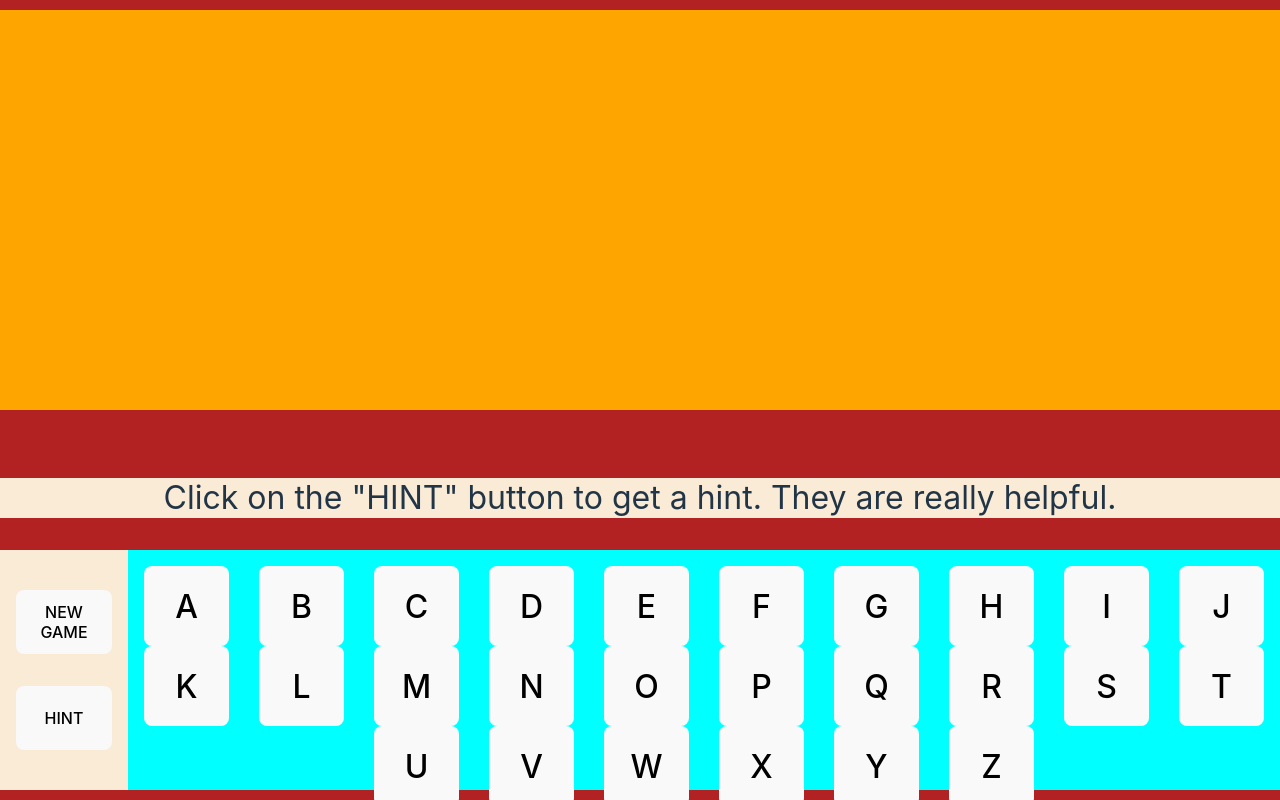
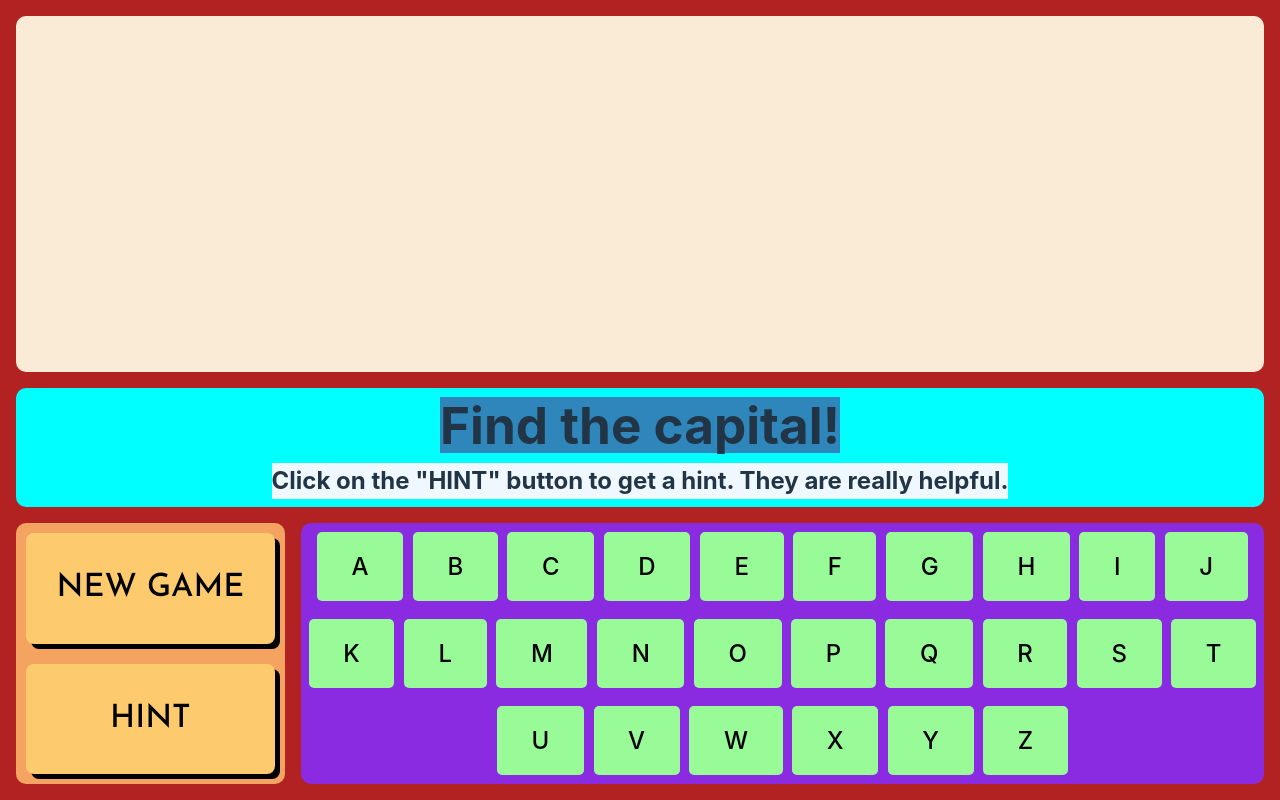
Before and after one commit to nikolaos-konstan/React-hangman, a React (Vite) app in the folder Hangman/: page / in a window 1280 px wide. Built offline with nearby package versions, Linux system fonts and the light colour scheme.

Commit message:
CSS update

```diff
--- a/Hangman/src/App.css
+++ b/Hangman/src/App.css
@@ -1,89 +1,139 @@
-html, body {
+@import url("https://fonts.googleapis.com/css2?family=Josefin+Sans:wght@500&display=swap");
+*,
+*::before,
+*::after {
   margin: 0;
   padding: 0;
+  box-sizing: border-box;
+}
+.grid-container {
   background-color: firebrick;
-  overflow: hidden;
+  width: 100vw;
+  height: 100vh;
+  padding: 1rem;
+  display: grid;
+  gap: 1rem;
+  grid-template-columns: 1fr 4fr;
+  grid-template-rows: 3fr 1fr 2fr;
 }
 
-.word {
-  height: 50vh;
-  width: 100vw;
-  background-color: orange;
+.grid-item{
+  border-radius: 10px;
+}
+
+.grid-item-1 {
+  grid-column: span 2;
+  background-color: antiquewhite;
   display: flex;
-  flex-wrap: nowrap;
+  flex-flow: row nowrap;
+
+  justify-content: center;
+  align-items: center;
+}
+.grid-item-2 {
+  grid-column: span 2;
+  background-color: aqua;
+  display: flex;
+  flex-direction: column;
+  justify-content: center;
+  align-items: center;
+  gap: 10px;
+
+}
+.grid-item-3 {
+  background-color: sandybrown;
+  display: flex;
+  flex-direction: column;
+  justify-content: center;
+  align-items: center;
+
+}
+.grid-item-4 {
+  background-color: blueviolet;
+  display: flex;
+  flex-flow: row wrap;
   justify-content: center;
   align-items: center;
 }
 
-.winning {
-  background-color: antiquewhite;
+.letter {
+  background-color: crimson;
+  margin: 0.5em;
+  flex: 0 1 2em;
+  height: 2em;
+
+  border: 2px solid #2e86bb;
+  border-radius: 20px;
+  font-size: 5rem;
   display: flex;
   justify-content: center;
   align-items: center;
+
 }
 
-p{
-  height: 5vh;
+.key {
+  background-color: palegreen;
+  margin: 0.2em;
+  flex: 0 1 auto;
+
+  border-radius: 5px;
+  font-size: 1.5rem;
+
+}
+
+.btn {
+  flex: 1 1 auto;
+
+
+  margin: 10px;
+  font-weight: bold;
   font-size: 2rem;
-  width: 100vw;
+  font-family: "Josefin Sans", sans-serif;
+  background-color: #fdcb6e;
+  cursor: pointer;
+  box-shadow: 5px 5px 0 0;
+  transition: 0.2s;
   display: flex;
   justify-content: center;
   align-items: center;
-  background-color: antiquewhite;
-}
 
-.letter {
-  font-size: 6rem;
-  border-radius: 20px;
-  height: 200px;
-  width: 200px;
-  display: flex;
-  background-color: bisque;
-  margin: 10px;
-  justify-content: center;
-  align-items: center;
+
 }
 
 
 
-.container {
-  display: flex;
-  height: 30vh;
-  width: 100vw;
+.span {
+  position: absolute;
+  text-decoration: none;
+  color: #000;
+  z-index: 1000;
 
 }
 
-.options {
-  background-color: antiquewhite;
-  display: flex;
-  flex-direction: column;
-  justify-content: center;
+.btn::after {
+  content: "";
+  top: 0;
+  left: 0;
+  width: 170px;
+  height: 70px;
+
+  opacity: 0;
+  transition: 0.3s;
+}
+.btn:hover {
+  box-shadow: -5px -5px 0 0;
+  transform: scale(0.9);
+}
+.btn:hover::after {
+  opacity: 1;
 }
 
-.btn {
-  font-size: 1rem;
-  width: 6rem;
-  height: 4rem;
-  margin: 1rem;
+h1 {
+  background-color: #2e86bb;
+
 }
 
-
-.keyboard {
-  background-color: aqua;
-  padding: 1rem;
-  display: flex;
-  flex-wrap: wrap;
-  justify-content: center;
-  gap: 0px 30px;
-}
-
-.key {
-  padding: 2rem;
-  font-size: 2rem;
-  display: flex;
-  justify-content: center;
-  align-items: center;
-  width: 85px;
-  height: 80px;
+h2 {
+  background-color: aliceblue;
 
 }
--- a/Hangman/src/App.jsx
+++ b/Hangman/src/App.jsx
@@ -54,7 +54,7 @@ function App() {
   console.log(counter)
 
   return (
-    <div>
+    <div className='grid-container'>
       <Word
       myCapital = {myCapital}
       myUsedLetters={myUsedLetters}
@@ -69,7 +69,6 @@ function App() {
        hint={hint}
        counter={counter}
        />
-       <div className="container">
         <Options
         handleClickNewGame = {handleClickNewGame}
         handleClickHint={handleClickHint}
@@ -82,7 +81,6 @@ function App() {
         myCapital = {myCapital}
         myCapitalArray={myCapitalArray}
         />
-      </div>
     </div>
   )
 }
--- a/Hangman/src/components/Key.jsx
+++ b/Hangman/src/components/Key.jsx
@@ -7,7 +7,10 @@ const Key = ({value, handleClickKey, index, myUsedLetters, myCapitalArray}) => {
 
 
   return (
-    <button disabled={myUsedLetters.includes(value)||myCapitalArray.length===0} onClick={()=>handleClickKey(value)} key={index} className={"key"}>{value}</button>
+    <div className="key">
+      <button disabled={myUsedLetters.includes(value)||myCapitalArray.length===0} onClick={()=>handleClickKey(value)} key={index} className={"key"}>{value}</button>
+    </div>
+
   )
 }
 
--- a/Hangman/src/components/Keyboard.jsx
+++ b/Hangman/src/components/Keyboard.jsx
@@ -6,7 +6,7 @@ const Keyboard = ({handleClickKey, myUsedLetters, isOver, setIsOver, myCapitalAr
     const alphabet = [...Array(26)].map((_, index) => String.fromCharCode(65 + index));
 
   return (
-    <div className='keyboard'>
+    <div className='grid-item grid-item-4'>
         {alphabet.map((item, index) =><Key
                                       value={item}
                                       key={index}
--- a/Hangman/src/components/Message.jsx
+++ b/Hangman/src/components/Message.jsx
@@ -21,11 +21,11 @@ export const Message = ({myCountry, myCapitalArray, hint, counter, myCapital}) =
 
 
   return (
-    <div>
-      <h1 className="winning">
-        {myCapitalArray.length===0?`You found the capital of ${myCountry} with ${finalCount} ${finalCount===1?"mistake":"mistakes"}! ${finalMessage}`:""}
+    <div className='grid-item grid-item-2'>
+      <h1 >
+        {myCapitalArray.length===0?`You found the capital of ${myCountry} with ${finalCount} ${finalCount===1?"mistake":"mistakes"}! ${finalMessage}`:"Find the capital!"}
         </h1>
-      <p>{hint}</p>
+      <h2>{hint}</h2>
     </div>
   )
 }
--- a/Hangman/src/components/Options.jsx
+++ b/Hangman/src/components/Options.jsx
@@ -2,10 +2,10 @@
 
 const Options = ({handleClickNewGame, handleClickHint}) => {
   return (
-    <div className='options'>
-        <button onClick={handleClickNewGame} className='btn'>NEW GAME</button>
+    <div className='grid-item grid-item-3'>
+        <button onClick={handleClickNewGame} className='btn'><div className="span">NEW GAME</div></button>
 
-        <button onClick={handleClickHint} className='btn'>HINT</button>
+        <button onClick={handleClickHint} className='btn'><div className="span">HINT</div></button>
     </div>
   )
 }
--- a/Hangman/src/components/Word.jsx
+++ b/Hangman/src/components/Word.jsx
@@ -11,7 +11,7 @@ const Word = ({myCapital, myUsedLetters}) => {
 
 
   return (
-    <div className='word'>
+    <div className='grid-item grid-item-1'>
         {hiddenWord.map((item, index) =><Letters myUsedLetters={myUsedLetters} value={item} key={index} />)}
     </div>
   )
--- /dev/null
+++ b/Hangman/src/test.css
@@ -0,0 +1,76 @@
+@import url("https://fonts.googleapis.com/css2?family=Josefin+Sans:wght@500&display=swap");
+*,
+*::before,
+*::after {
+  margin: 0;
+  padding: 0;
+  box-sizing: border-box;
+}
+body {
+  display: flex;
+  justify-content: center;
+  align-items: center;
+  min-height: 100vh;
+}
+.btn {
+  width: 170px;
+  height: 70px;
+  font-weight: bold;
+  font-size: 20px;
+  font-family: "Josefin Sans", sans-serif;
+  background-color: #fdcb6e;
+  cursor: pointer;
+  box-shadow: 5px 5px 0 0;
+  transition: 0.3s;
+  display: flex;
+  justify-content: center;
+  align-items: center;
+  min-height: 20px;
+}
+span {
+  position: absolute;
+  text-decoration: none;
+  color: #000;
+  z-index: 1000;
+}
+.btn::after {
+  content: "";
+  top: 0;
+  left: 0;
+  width: 170px;
+  height: 70px;
+  background: linear-gradient(to right, #ff7675, #e84393);
+  opacity: 0;
+  transition: 0.3s;
+}
+.btn:hover {
+  box-shadow: -5px -5px 0 0;
+  transform: scale(0.9);
+}
+.btn:hover::after {
+  opacity: 1;
+}
+
+.btn{
+    position: fixed;
+    top: 50%;
+    left: 50%;
+    transform: translate(-50%, -50%);
+  }
+
+  span{
+    display: block;
+    font-size: 24px;
+    font-family: sans-serif;
+    text-decoration: none;
+    color: #333;
+    border-top: 2px solid #333;
+    border-bottom: 2px solid #333;
+    padding: 10px;
+    letter-spacing: 2px;
+    transition: all .25s;
+  }
+
+  span:hover{
+    letter-spacing: 15px;
+  }
```
